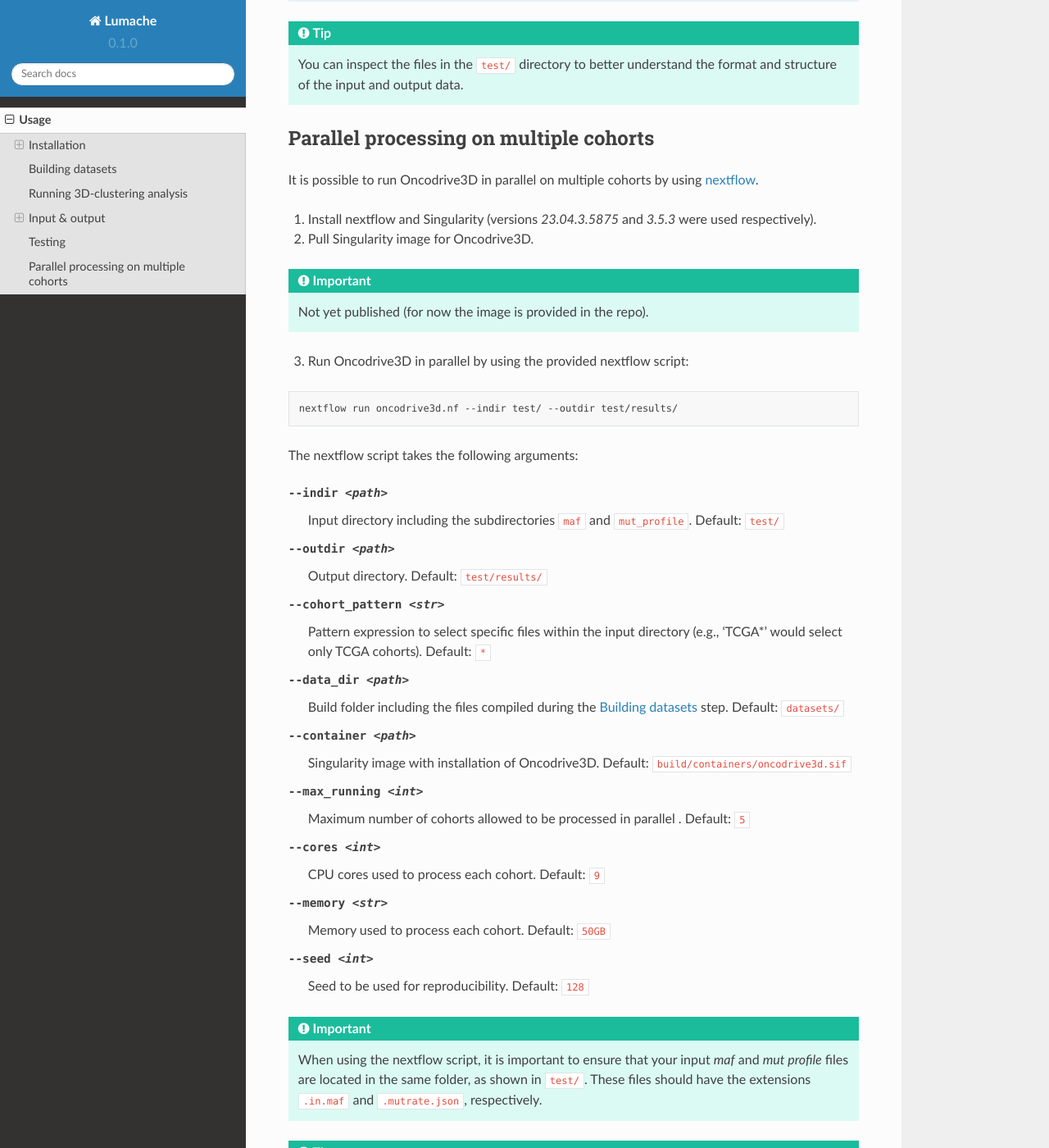
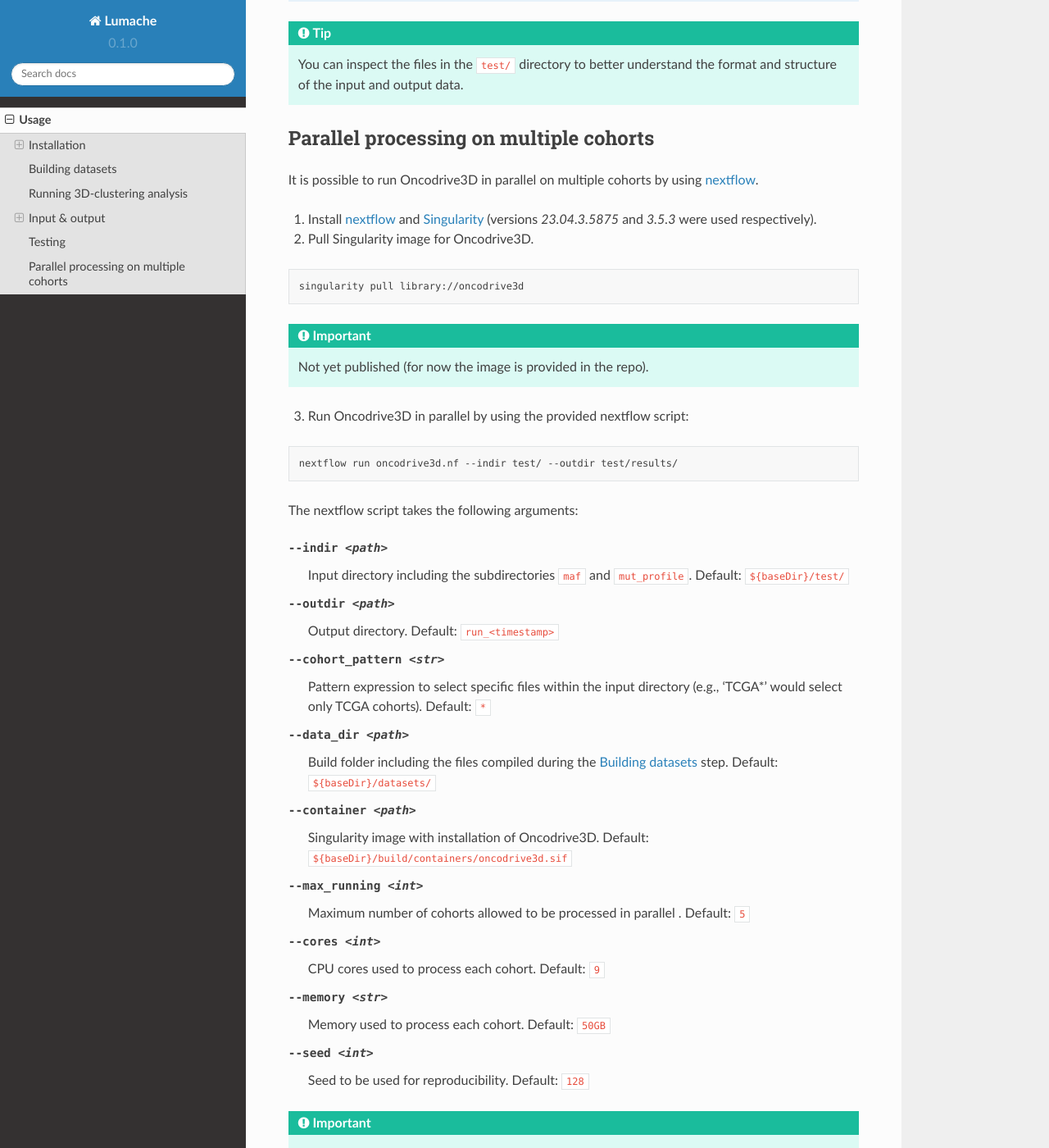
Before and after one commit to St3451/readthedocs_tmp, a Sphinx documentation site: the page built from docs/source/usage.rst, in a window 1280 px wide and 1400 px high, scrolled down 7933 px. Shown: the whole window at 82% size. Built offline with Sphinx 7.4.7 and the Read the Docs theme 2.0.0, drawn with Linux system fonts in a browser that asks for light colours.

Commit message:
update docs

```diff
--- a/docs/source/usage.rst
+++ b/docs/source/usage.rst
@@ -332,9 +332,13 @@ Parallel processing on multiple cohorts
 It is possible to run Oncodrive3D in parallel on multiple cohorts by using
 `nextflow <https://www.nextflow.io/>`_.
 
-1. Install nextflow and Singularity (versions `23.04.3.5875` and `3.5.3` were used respectively).
+1. Install `nextflow <https://www.nextflow.io/docs/latest/getstarted.html>`_ and `Singularity <https://www.nextflow.io/docs/latest/getstarted.html>`_ (versions `23.04.3.5875` and `3.5.3` were used respectively).
 
 2. Pull Singularity image for Oncodrive3D.
+
+.. code-block:: bash
+
+   singularity pull library://oncodrive3d
 
 .. important::
 
@@ -348,15 +352,15 @@ It is possible to run Oncodrive3D in parallel on multiple cohorts by using
 
 The nextflow script takes the following arguments:
 
---indir <path>   Input directory including the subdirectories ``maf`` and ``mut_profile``. Default: ``test/``
+--indir <path>   Input directory including the subdirectories ``maf`` and ``mut_profile``. Default: ``${baseDir}/test/``
 
---outdir <path>   Output directory. Default: ``test/results/``
+--outdir <path>   Output directory. Default: ``run_<timestamp>``
 
 --cohort_pattern <str>   Pattern expression to select specific files within the input directory (e.g., 'TCGA*' would select only TCGA cohorts). Default: ``*``
 
---data_dir <path>   Build folder including the files compiled during the :ref:`building datasets` step. Default: ``datasets/``
+--data_dir <path>   Build folder including the files compiled during the :ref:`building datasets` step. Default: ``${baseDir}/datasets/``
 
---container <path>   Singularity image with installation of Oncodrive3D. Default: ``build/containers/oncodrive3d.sif``
+--container <path>   Singularity image with installation of Oncodrive3D. Default: ``${baseDir}/build/containers/oncodrive3d.sif``
 
 --max_running <int>   Maximum number of cohorts allowed to be processed in parallel . Default: ``5``
 
```
